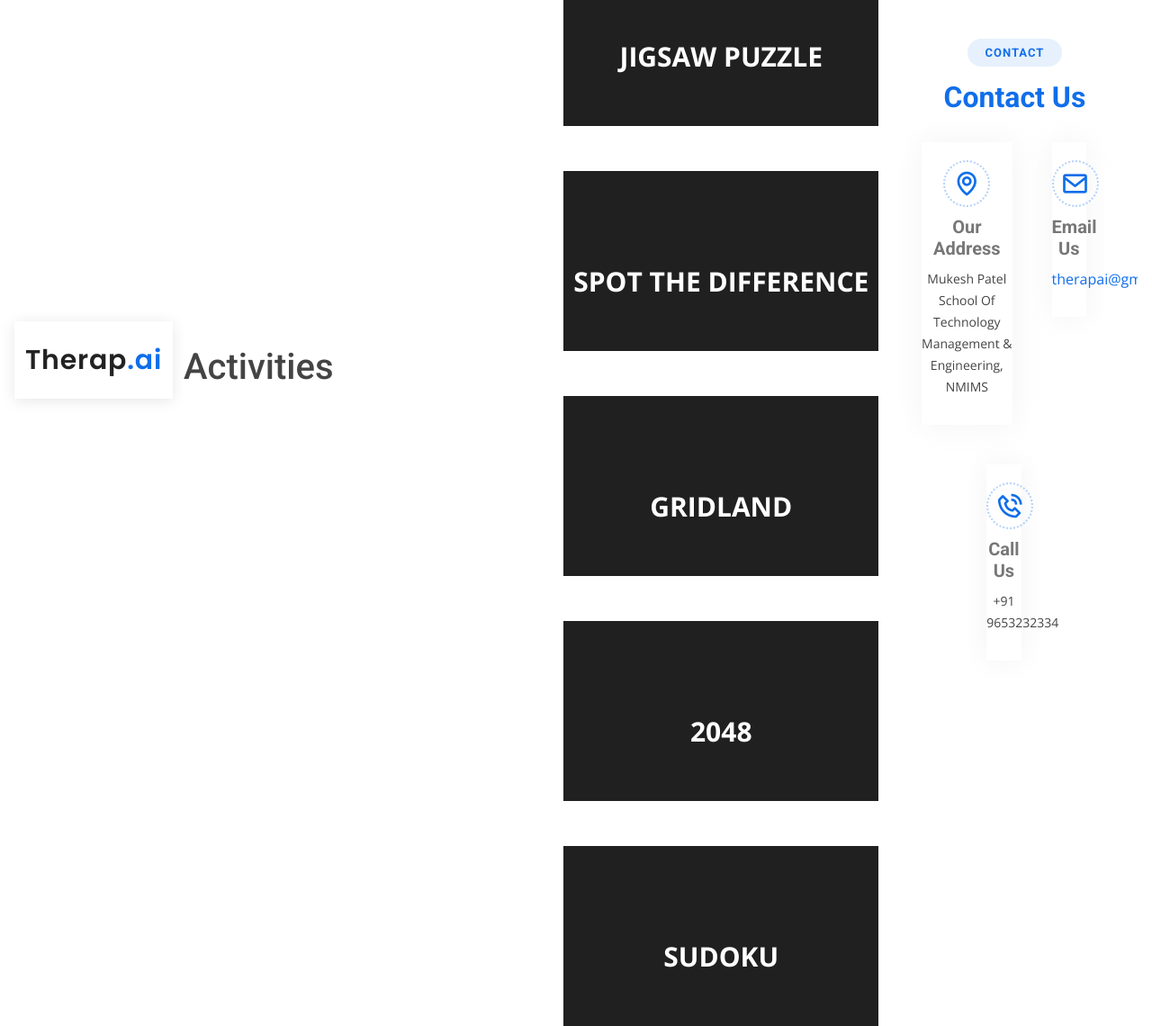
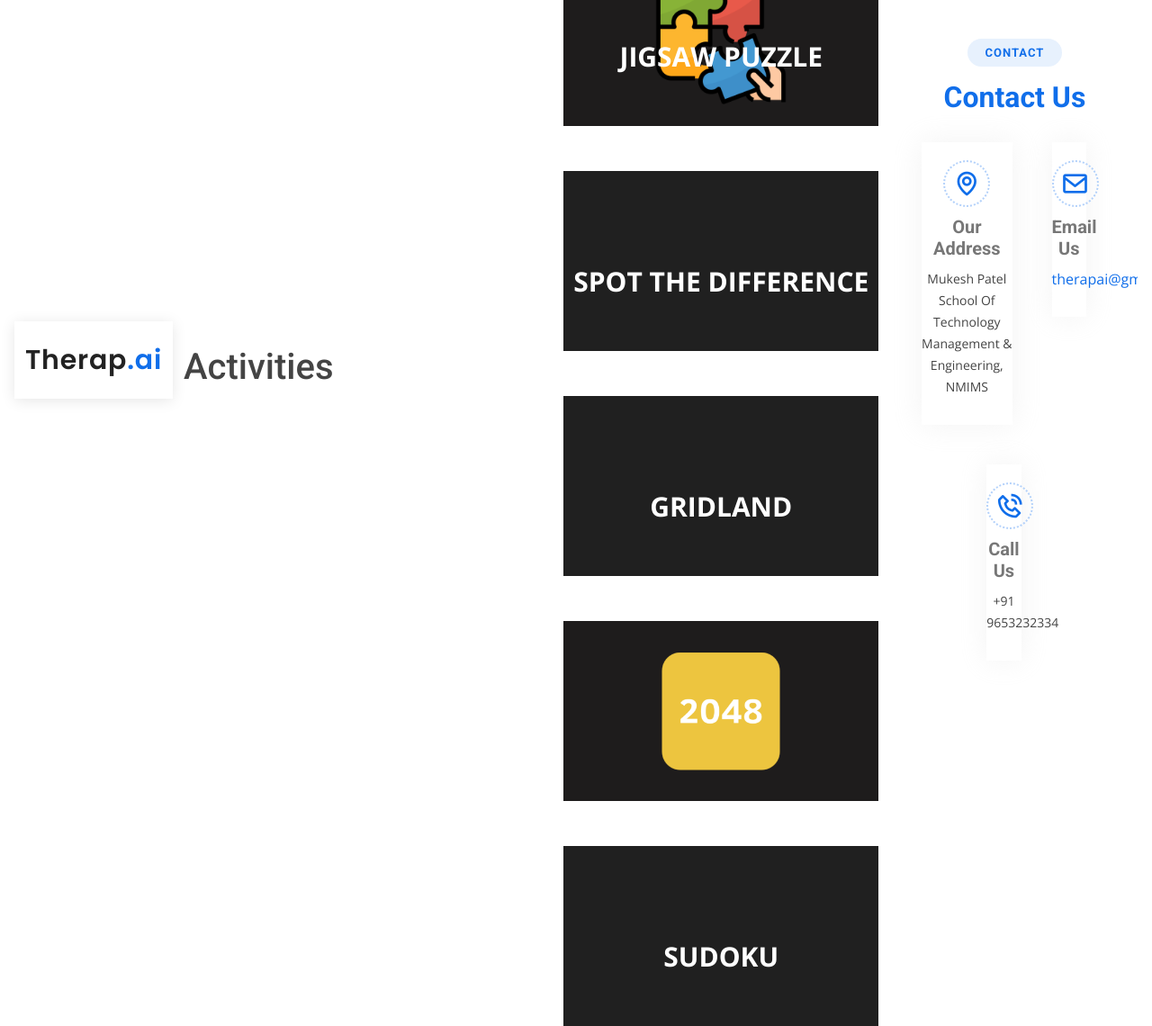
Before and after one commit to HrishilMaliwal/Dhuk-Dard-Bot, a Flask app: page /activities in a window 1280 px wide. Shown: the whole page at 90% size. Run offline with Flask 2, Linux system fonts and the light colour scheme; some libraries are stand-ins or nearby versions.

Commit message:
Added some icons

```diff
--- a/maincode/templates/activities.html
+++ b/maincode/templates/activities.html
@@ -67,7 +67,7 @@
 
 .container1:hover .overlay {
   display: block;
-  background: rgba(0, 0, 0, .3);
+  background: rgba(99, 98, 98, 0.3);
 }
 
 img {
@@ -151,14 +151,14 @@
 
   <div class="row">
     <div class="container1">
-      <img src="{{ url_for('static', filename='assets/img/Capture.PNG') }}" alt="" />
+      <img src="{{ url_for('static', filename='assets/img/puzzle.png') }}" alt="" />
       <p class="title">Sudoku</p>
       <div class="overlay"></div>
       <div class="button"><a href="https://www.websudoku.com/" target="_blank"> Play </a></div>
     </div>
 
     <div class="container1">
-      <img src="{{ url_for('static', filename='assets/img/Capture.PNG') }}" alt="" />
+      <img src="{{ url_for('static', filename='assets/img/puzzle.png') }}" alt="" />
       <p class="title">Jigsaw Puzzle</p>
       <div class="overlay"></div>
       <div class="button"><a href="https://www.jigsawplanet.com/"target="_blank"> Play </a></div>
@@ -179,8 +179,8 @@
     </div>
 
     <div class="container1">
-      <img src="{{ url_for('static', filename='assets/img/Capture.PNG') }}" alt="" />
-      <p class="title">2048</p>
+      <img src="{{ url_for('static', filename='assets/img/2048.png') }}" alt="" />
+      <p class="title"></p>
       <div class="overlay"></div>
       <div class="button"><a href="https://play2048.co/" target="_blank"> Play </a></div>
     </div>
```
Also changed, not shown: maincode/static/assets/img/2048.png (added), maincode/static/assets/img/jigsaw (1).png (deleted), maincode/static/assets/img/jigsaw.png (deleted), maincode/static/assets/img/puzzle.png (added).
